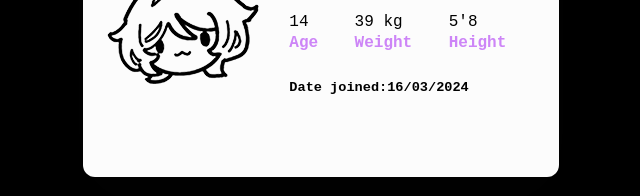
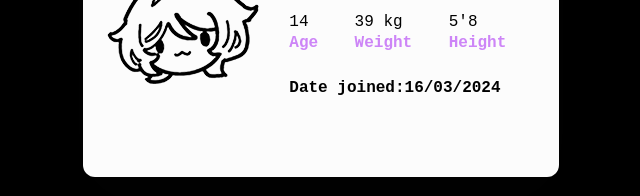
Before and after one commit to AadiNawar/ojasidentitycard, a plain HTML site: page index.html in a window 1280 px wide. Shown: the part 373-569 px from the top of the page, 319-959 px from the left. Drawn offline with Linux system fonts and the light colour scheme.

Commit message:
Update style.css

```diff
--- a/style.css
+++ b/style.css
@@ -108,7 +108,7 @@
 
     .value {
        margin-top: 0.15rem;
-       font-size: 0.85rem;
+       font-size: 1rem;
        line-height: 1.25rem;
        font-weight: 600;
        color: #000000;
```
